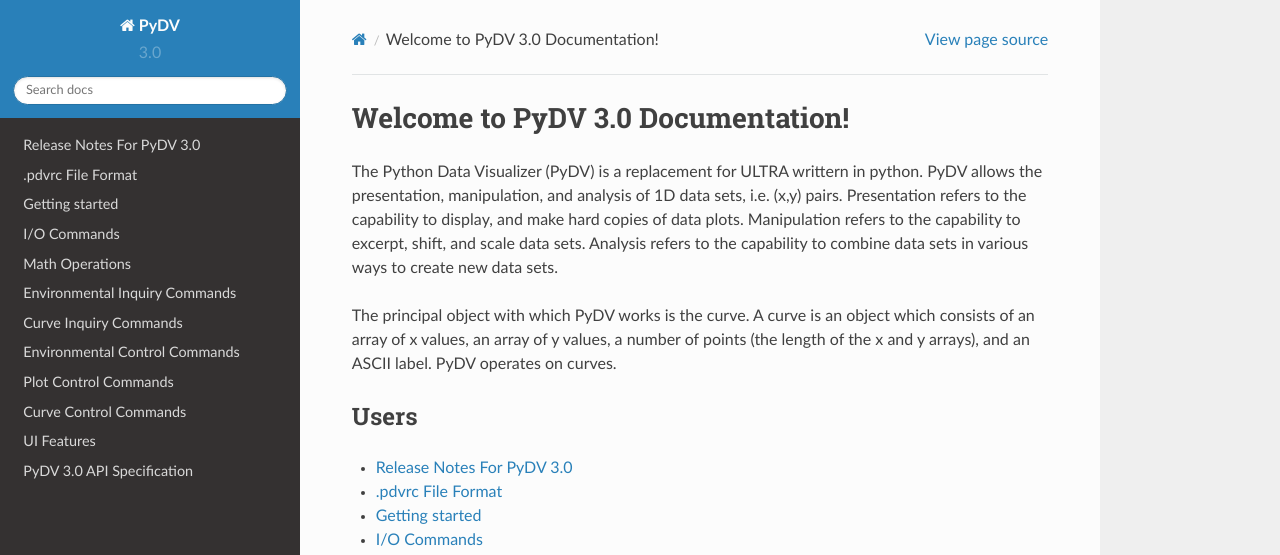
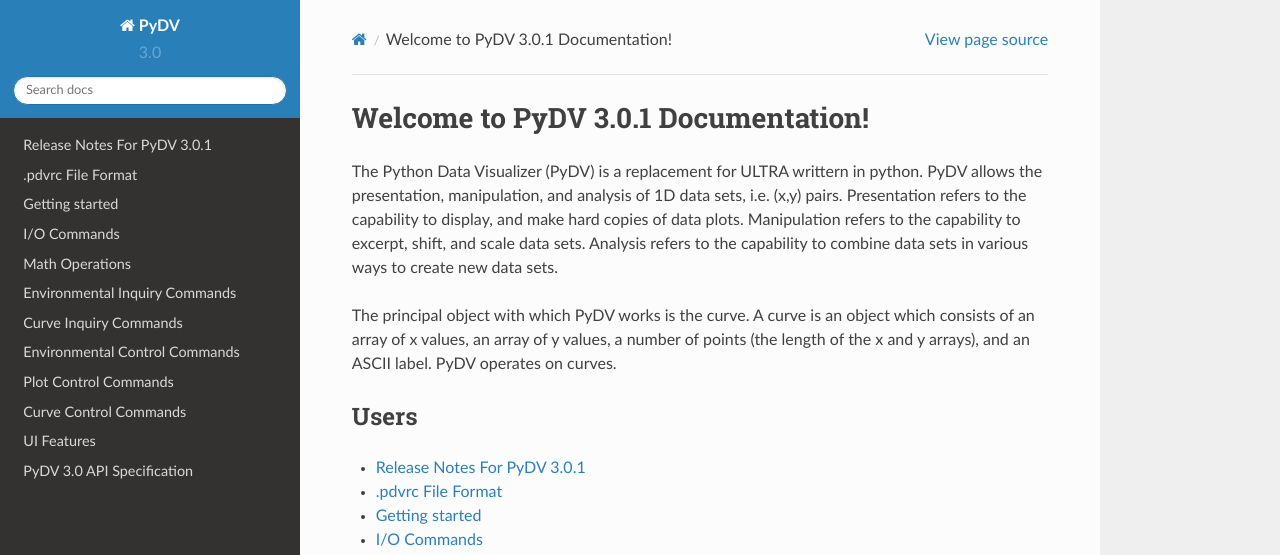
Before and after one commit to LLNL/PyDV, a Sphinx documentation site: the page built from pydv/docs/index.rst, in a window 1280 px wide and 1165 px high. Shown: the top 555 px of the window. Built offline with Sphinx 7.4.7 and the Read the Docs theme 2.0.0, drawn with Linux system fonts in a browser that asks for light colours.

Commit message:
Updated files for the 3.0.1 release

```diff
--- a/pydv/docs/conf.py
+++ b/pydv/docs/conf.py
@@ -61,7 +61,7 @@
 # The short X.Y version.
 version = u'3.0'
 # The full version, including alpha/beta/rc tags.
-release = u'3.0'
+release = u'3.0.1'
 
 # The language for content autogenerated by Sphinx. Refer to documentation
 # for a list of supported languages.
--- a/pydv/docs/index.rst
+++ b/pydv/docs/index.rst
@@ -3,8 +3,8 @@
    You can adapt this file completely to your liking, but it should at least
    contain the root `toctree` directive.
 
-Welcome to PyDV 3.0 Documentation!
-**********************************
+Welcome to PyDV 3.0.1 Documentation!
+************************************
 The Python Data Visualizer (PyDV) is a replacement for ULTRA writtern in python. PyDV allows the presentation, manipulation, and analysis of 1D data sets, i.e. (x,y) pairs. Presentation refers to the capability to display, and make hard copies of data plots. Manipulation refers to the capability to excerpt, shift, and scale data sets. Analysis refers to the capability to combine data sets in various ways to create new data sets.
 
 The principal object with which PyDV works is the curve. A curve is an object which consists of an array of x values, an array of y values, a number of points (the length of the x and y arrays), and an ASCII label. PyDV operates on curves.
@@ -16,7 +16,7 @@
 .. toctree::
    :maxdepth: 1
 
-   release_notes_3.0
+   release_notes_3.0.1
    pdvrc
    getting_started
    io_commands
--- a/setup.py
+++ b/setup.py
@@ -13,13 +13,13 @@
 
 setup(
         name='PyDV',
-        version='3.0',
+        version='3.0.1',
         description='PyDV: Python Data Visualizer',
         long_description=long_description,
         author='Kevin Griffin',
         author_email='griffin28@llnl.gov',
         license='BSD',
-        url='https://github.com/griffin28/PyDV',
+        url='https://github.com/LLNL/PyDV',
         packages=find_packages(),
         classifiers=[
             'Development Status :: 5 - Production/Stable',
```
Also changed, not shown: pydv/docs/release_notes_3.0.1.rst (added, +24 -0 lines), 2 other files.
